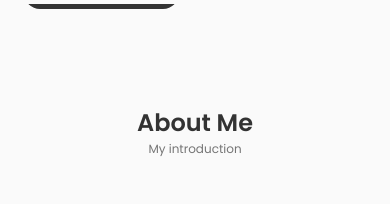
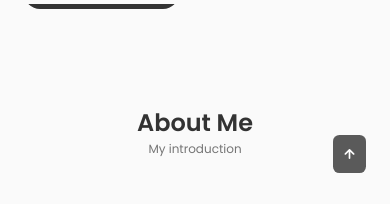
Before and after one commit to MajinM92160/portfolio-react, a React (Create React App) app: page / in a window 390 px wide. Shown: the part 840-1044 px from the top of the page. Built offline with nearby package versions, Linux system fonts and the light colour scheme.

Commit message:
added scroll for the top

```diff
--- a/src/App.js
+++ b/src/App.js
@@ -8,6 +8,7 @@
 import Qualifications from "./components/qualifications/Qualifications";
 import Contact from "./components/contact/Contact";
 import Footer from "./components/footer/Footer";
+import ScrollUp from "./components/scrollup/ScrollUp";
 
 const App = () => {
   return (
@@ -21,8 +22,10 @@
              <Services />
              <Qualifications />
              <Contact />
-             <Footer />
+
          </main>
+          <Footer />
+          <ScrollUp />
       </>
   )
 }
--- /dev/null
+++ b/src/components/scrollup/ScrollUp.jsx
@@ -0,0 +1,18 @@
+import React from 'react';
+import "./scrollup.css";
+
+function ScrollUp(props) {
+    window.addEventListener("scroll", function () {
+        const scrollUp = document.querySelector(".scrollup");
+        // when the scroll is higher than 560 viewport height, add the show-scroll class to a tag with the scroll-top class
+        if (this.scrollY >= 560) scrollUp.classList.add("show-scroll");
+        else scrollUp.classList.remove("show-scroll")
+    })
+    return (
+        <a href="#" className="scrollup">
+            <i className="uil uil-arrow-up scrollup__icon"></i>
+        </a>
+    );
+}
+
+export default ScrollUp;
--- /dev/null
+++ b/src/components/scrollup/scrollup.css
@@ -0,0 +1,51 @@
+.scrollup {
+    position: fixed;
+    right: 2.5rem;
+    bottom: -20%;
+    background-color: var(--title-color);
+    opacity: 0.8;
+    padding: 0.3rem 0.5rem; border-radius: 0.4rem;
+    z-index: var(--z-tooltip);
+    transition: .4s;
+}
+.scrollup__icon{
+    font-size: 1.5rem;
+    color: var(--container-color);
+}
+
+.scrollup:hover {
+    background-color: var(--title-color-dark);
+}
+
+/* Show Scroll */
+.show-scroll {
+    bottom: 3rem;
+}
+
+/*===================== BREAKPOINTS ======================*/
+/* For large devices */
+@media screen and (max-width: 992px){
+    .scrollup {
+        right: 1.5rem;
+        padding: 0.25rem 0.4rem;
+    }
+
+    .scrollup__icon {
+        font-size: 1.25rem;
+    }
+}
+
+/* For medium devices */
+@media screen and (max-width: 768px){
+    .show-scroll {
+        bottom: 4rem;
+    }
+}
+
+
+/* For small devices */
+@media screen and (max-width: 350px) {
+    .scrollup {
+        right: 1rem;
+    }
+}
```
